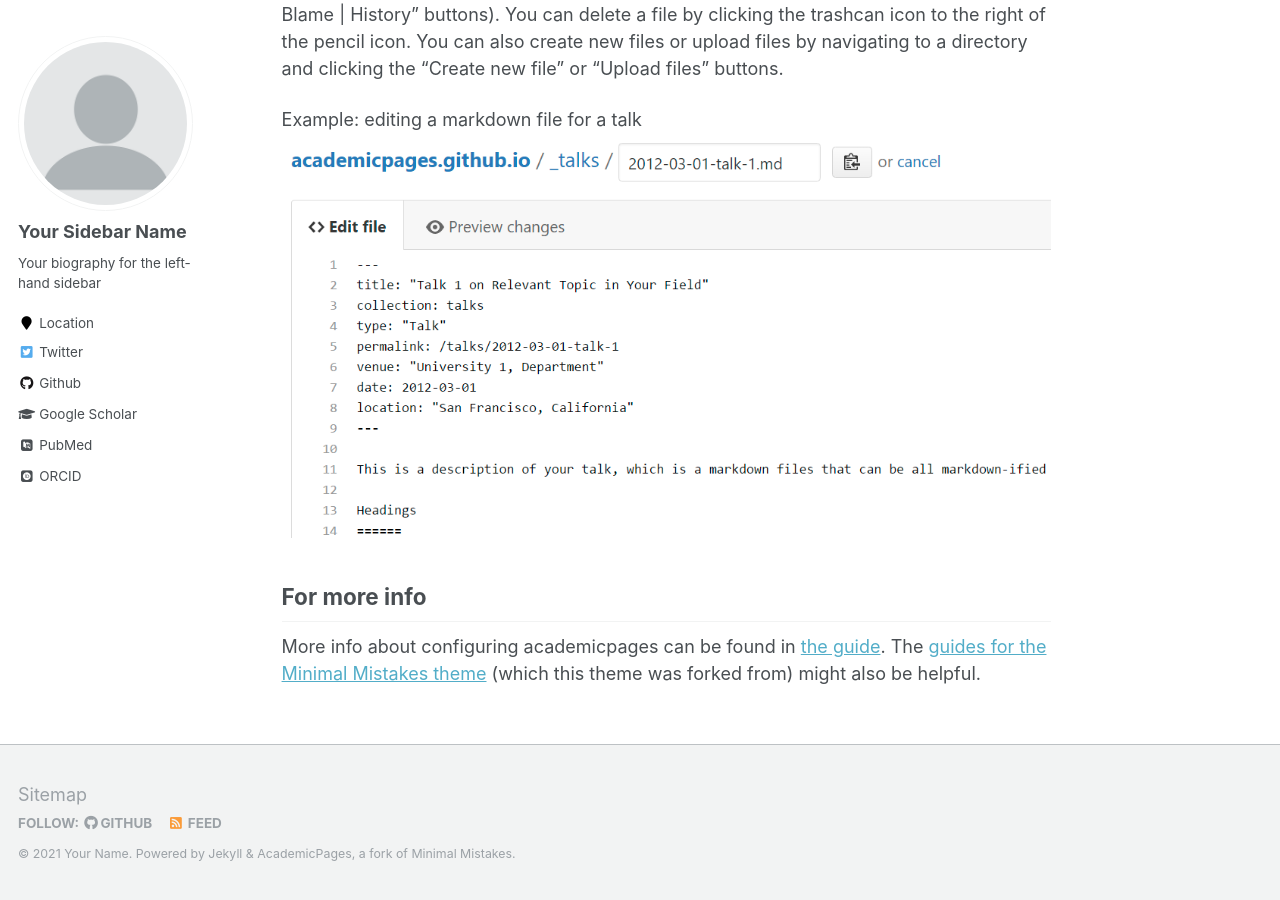
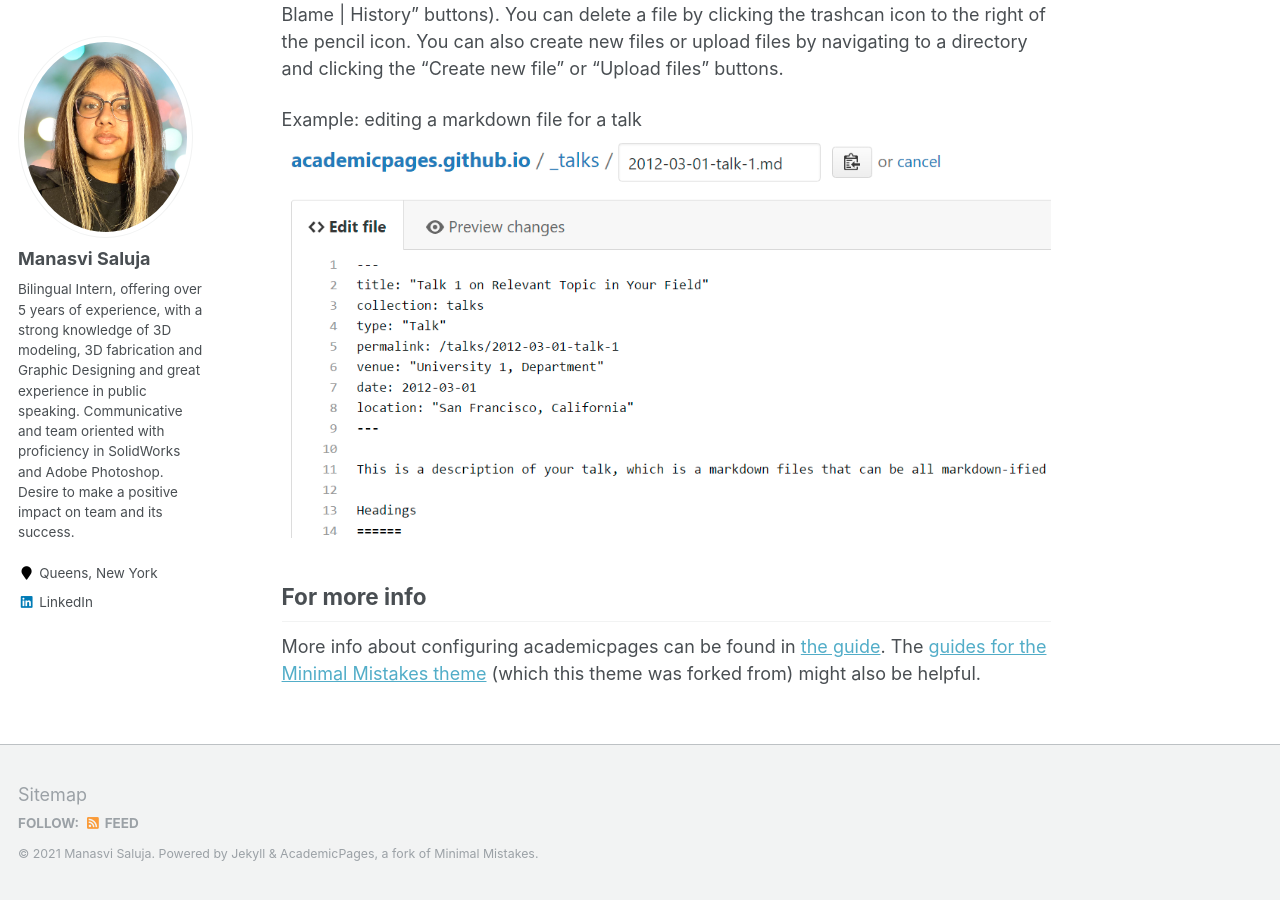
Before and after one commit to manasvislj/manasvislj.github.io, a Jekyll site: the page built from _pages/about.md, in a window 1280 px wide and 900 px high, scrolled down 2463 px. Built offline with Jekyll 4.4.1, drawn with Linux system fonts in a browser that asks for light colours; some web fonts are replaced; some of the changed text lies outside the part shown.

Commit message:
Update _config.yml

```diff
--- a/_config.yml
+++ b/_config.yml
@@ -7,13 +7,13 @@
 
 # Site Settings
 locale                   : "en-US"
-title                    : "Your Name / Site Title"
-title_separator          : "-"
-name                     : &name "Your Name"
-description              : &description "personal description"
-url                      : https://academicpages.github.io # the base hostname & protocol for your site e.g. "https://mmistakes.github.io"
+title                    : "Manasvi Saluja"
+title_separator          : ""
+name                     : &name "Manasvi Saluja"
+description              : &description "Bilingual Intern, offering over 5 years of experience, with a strong knowledge of 3D modeling, 3D fabrication and Graphic Designing and great experience in public speaking. Communicative and team oriented with proficiency in SolidWorks and Adobe Photoshop. Desire to make a positive impact on team and its success."
+url                      : https://manasvislj.github.io # the base hostname & protocol for your site e.g. "https://mmistakes.github.io"
 baseurl                  : "" # the subpath of your site, e.g. "/blog"
-repository               : "academicpages/academicpages.github.io"
+repository               : "manasvislj/manasvislj.github.io"
 teaser                   :  # filename of teaser fallback teaser image placed in /images/, .e.g. "500x300.png"
 breadcrumbs              : false # true, false (default)
 words_per_minute         : 160
@@ -40,7 +40,7 @@ staticman:
   path                   : "_data/comments/{options.slug}"
   requiredFields         : ['name', 'email', 'message']
   transforms:
-    email                : "md5"
+    email                : "manasvisaluja2003@gmail.com"
   generatedFields:
     date:
       type               : "date"
@@ -80,13 +80,13 @@ analytics:
 
 # Site Author
 author:
-  name             : "Your Sidebar Name"
-  avatar           : "profile.png"
-  bio              : "Your biography for the left-hand sidebar"
-  location         : "Location"
+  name             : "Manasvi Saluja"
+  avatar           : "Manasvi_Headshot.png"
+  bio              : "Bilingual Intern, offering over 5 years of experience, with a strong knowledge of 3D modeling, 3D fabrication and Graphic Designing and great experience in public speaking. Communicative and team oriented with proficiency in SolidWorks and Adobe Photoshop. Desire to make a positive impact on team and its success."
+  location         : "Queens, New York"
   employer         :
-  pubmed           : "https://www.ncbi.nlm.nih.gov/pubmed/?term=john+snow"
-  googlescholar    : "http://yourfullgooglescholarurl.com"
+  pubmed           :
+  googlescholar    :
   email            :
   researchgate     :  # example: "https://www.researchgate.net/profile/yourprofile"
   uri              :
@@ -96,20 +96,20 @@ author:
   flickr           :
   facebook         :
   foursquare       :
-  github           : "academicpages"
+  github           :
   google_plus      :
   keybase          :
   instagram        :
   impactstory      : #"https://profiles.impactstory.org/u/xxxx-xxxx-xxxx-xxxx"
   lastfm           :
-  linkedin         :
-  orcid            : "http://orcid.org/yourorcidurl"
+  linkedin         : "https://www.linkedin.com/in/manasvi-saluja/"
+  orcid            :
   pinterest        :
   soundcloud       :
   stackoverflow    : # http://stackoverflow.com/users/123456/username
   steam            :
   tumblr           :
-  twitter          : "replacethistwitterhandle"
+  twitter          :
   vine             :
   weibo            :
   xing             :
```
